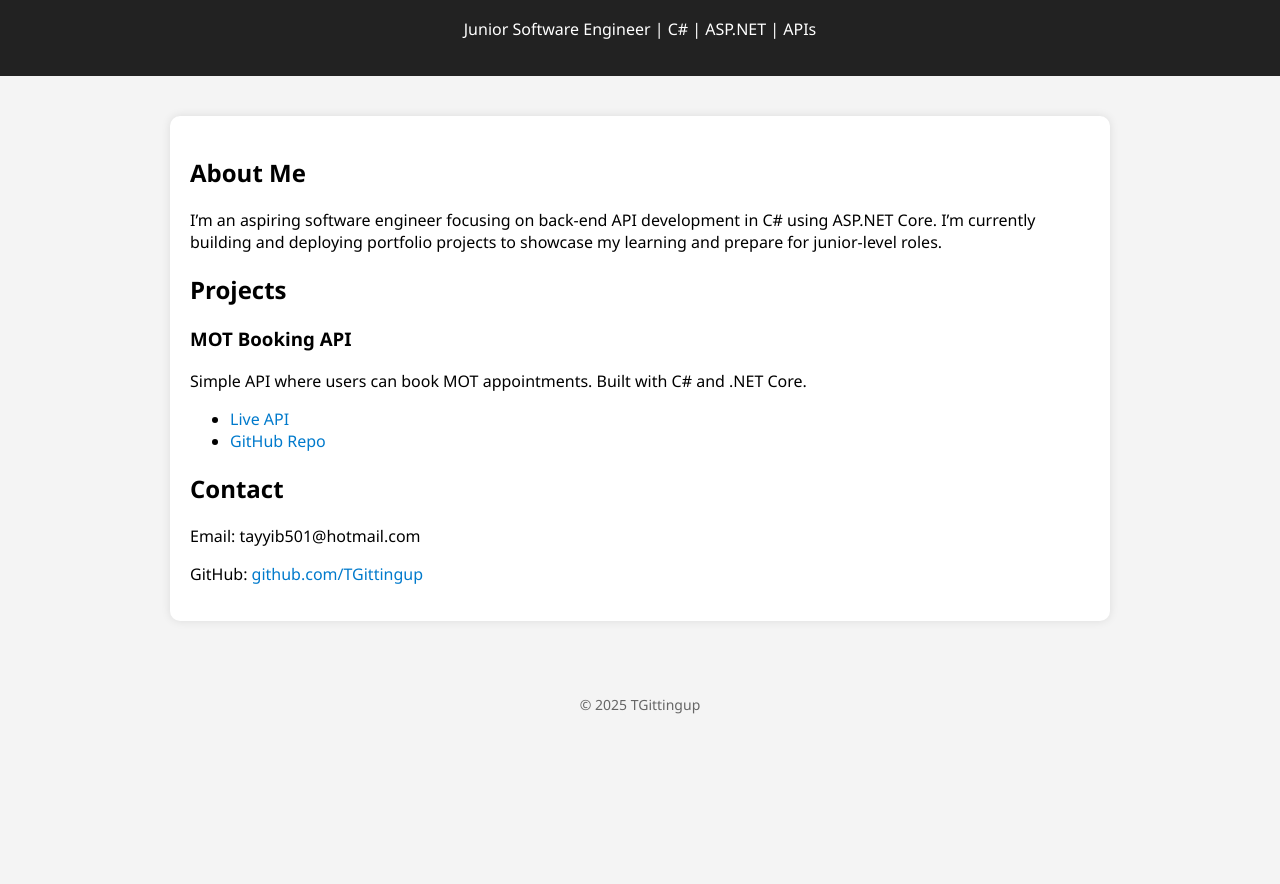
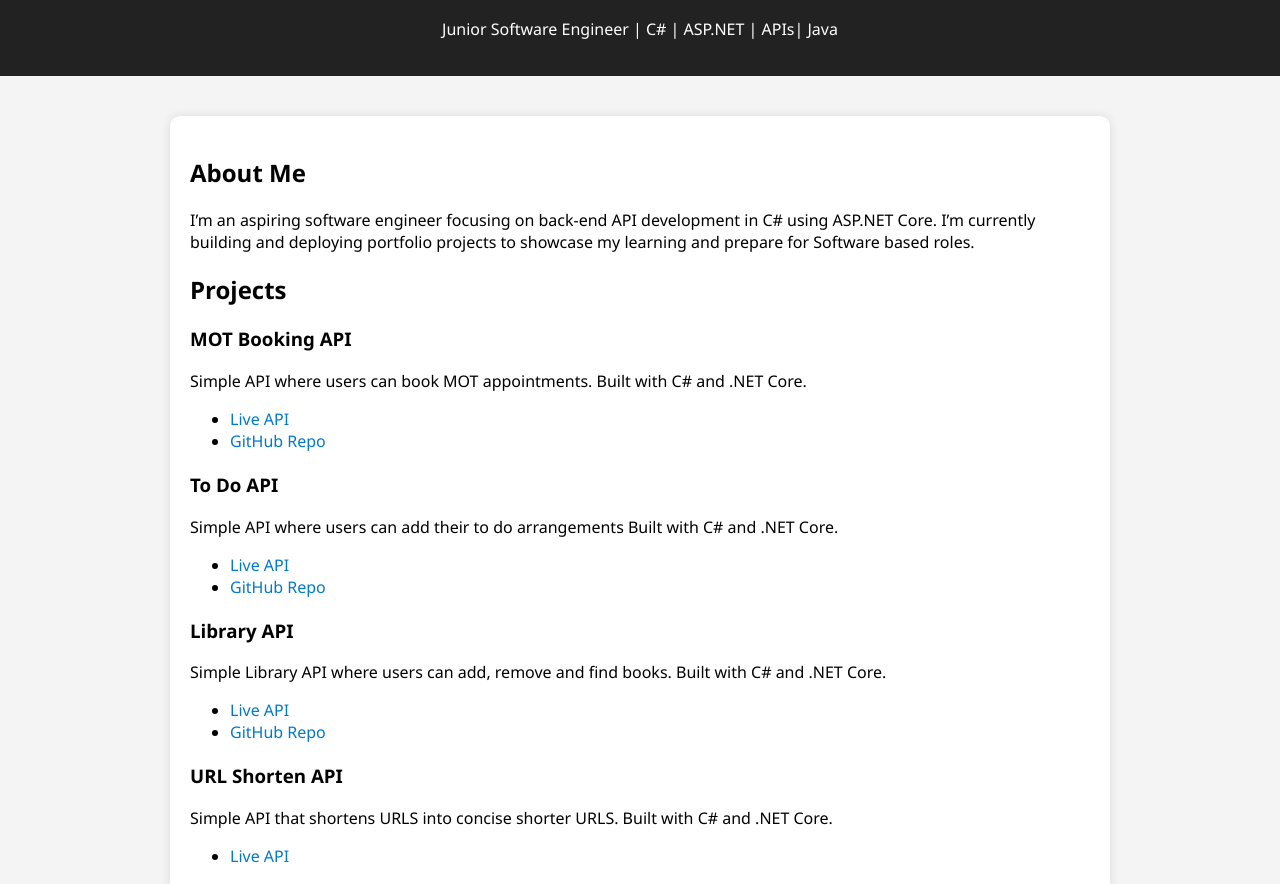
Before and after one commit to TGittingup/TGittingup.github.io, a plain HTML site: page index.html in a window 1280 px wide. Shown: the part 66-950 px from the top of the page. Before the commit the page ends 814 px from the top, so only its background shows below. Drawn offline with Linux system fonts and the light colour scheme.

Commit message:
Update index.html

```diff
--- a/index.html
+++ b/index.html
@@ -52,12 +52,12 @@
 <body>
   <header>
     <h1>TGittingup</h1>
-    <p>Junior Software Engineer | C# | ASP.NET | APIs</p>
+    <p>Junior Software Engineer | C# | ASP.NET | APIs| Java </p>
   </header>
 
   <div class="container">
     <h2>About Me</h2>
-    <p>I’m an aspiring software engineer focusing on back-end API development in C# using ASP.NET Core. I’m currently building and deploying portfolio projects to showcase my learning and prepare for junior-level roles.</p>
+    <p>I’m an aspiring software engineer focusing on back-end API development in C# using ASP.NET Core. I’m currently building and deploying portfolio projects to showcase my learning and prepare for Software based roles.</p>
 
     <h2>Projects</h2>
 
@@ -69,6 +69,33 @@
         <li><a href="https://github.com/TGittingup/mot-booking-api" target="_blank">GitHub Repo</a></li>
       </ul>
     </div>
+
+     <div class="project">
+      <h3>To Do API</h3>
+      <p>Simple API where users can add their to do arrangements Built with C# and .NET Core.</p>
+      <ul>
+        <li><a href="https://todoapifinalised-bcdyaqc8d5cyhcgf.canadacentral-01.azurewebsites.net/index.html target="_blank">Live API</a></li>
+        <li><a href="https://github.com/TGittingup/to-do-api" target="_blank">GitHub Repo</a></li>
+      </ul>
+    </div>
+
+
+     <div class="project">
+      <h3>Library API</h3>
+      <p>Simple Library API where users can add, remove and find books. Built with C# and .NET Core.</p>
+      <ul>
+        <li><a href="https://libraryapi20250530185243-cxc3ddb8gtcgg6an.canadacentral-01.azurewebsites.net/swagger/index.html"_blank">Live API</a></li>
+        <li><a href="https://github.com/TGittingup/to-do-api" target="_blank">GitHub Repo</a></li>
+      </ul>
+    </div>
+
+    <div class="project">
+      <h3>URL Shorten API</h3>
+      <p>Simple API that shortens URLS into concise shorter URLS. Built with C# and .NET Core.</p>
+      <ul>
+        <li><a href="hhttps://urlshortenerapi20250530124908-d3aaemhxcgdefvf0.canadacentral-01.azurewebsites.net/shorten"_blank">Live API</a></li>
+        <li><a href="https://github.com/TGittingup/to-do-api"
+
 
     <!-- Add more projects as you go -->
 
```
